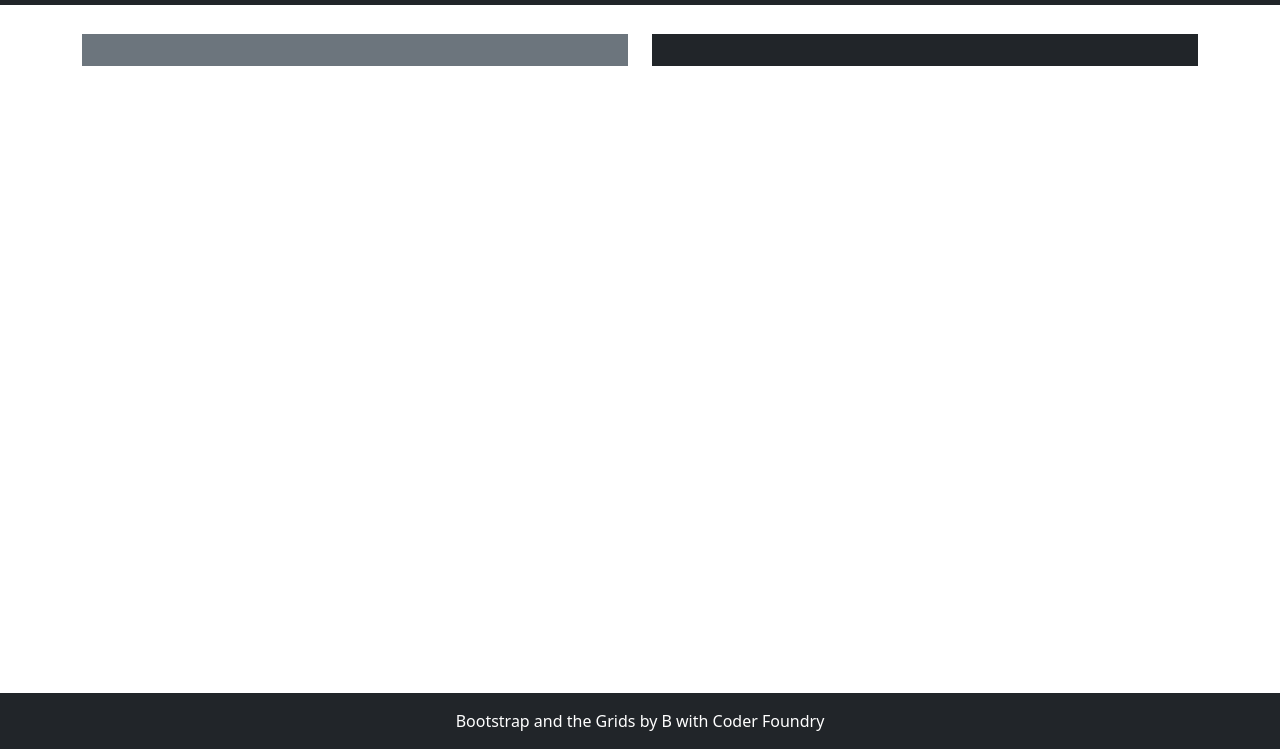
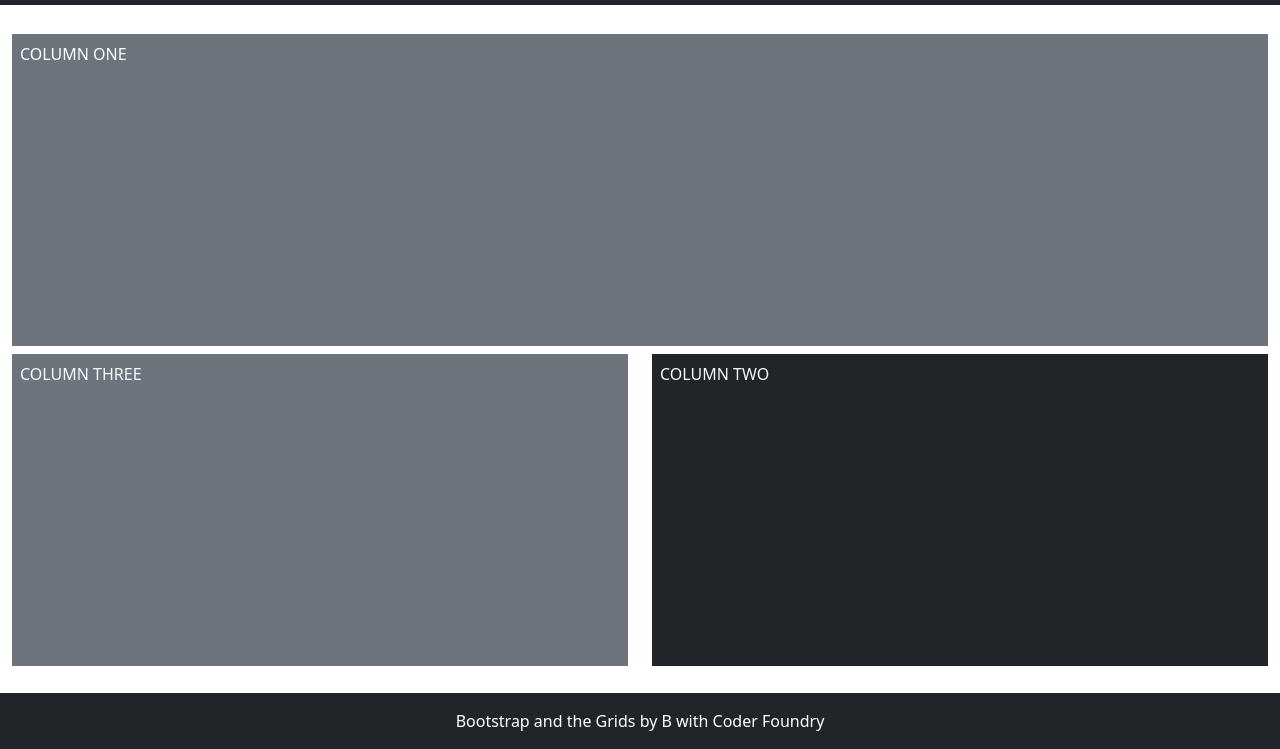
Before and after one commit to DapperNerfherder/BootstrapAndTheGrids, a plain HTML site: page Grid7.html in a window 1280 px wide. Shown: the part 51-800 px from the top of the page. Drawn offline with nearby package versions, Linux system fonts and the light colour scheme; a web font is replaced by a local one.

Commit message:
Grid 7 finished

```diff
--- a/Grid7.html
+++ b/Grid7.html
@@ -62,17 +62,22 @@
     </div>
   </nav>
 
-  <main class="flex-shrink-0">
-    <div class="container">
-        <div class="row">
-            <div class="col">
-                <div class="bg-secondary text-white h-100 p-3">
-
+  <main class="flex">
+    <div class="container-fluid h-100 minHeight">
+        <div class="row h-100 gy-2 row-cols-1 row-cols-md-2">
+            <div class="col col-md-12">
+                <div class="bg-secondary text-white h-100 p-2">
+                    COLUMN ONE
                 </div>
             </div>
-            <div class="col">
-                <div class="bg-dark text-light h-100 p-3">
-
+            <div class="col col-md-6 order-last">
+                <div class="bg-dark text-light h-100 p-2">
+                    COLUMN TWO
+                </div>
+            </div>
+            <div class="col col-md-6">
+                <div class="bg-secondary text-light h-100 p-2">
+                    COLUMN THREE
                 </div>
             </div>
         </div>
```
